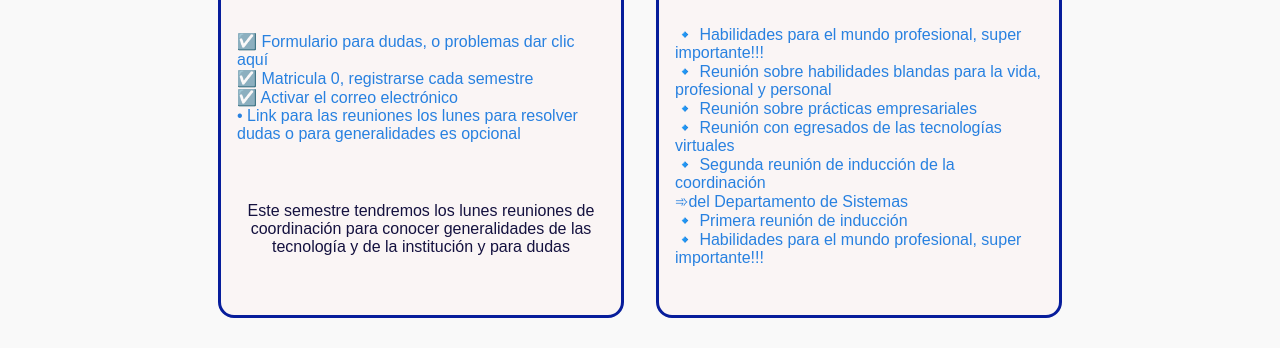
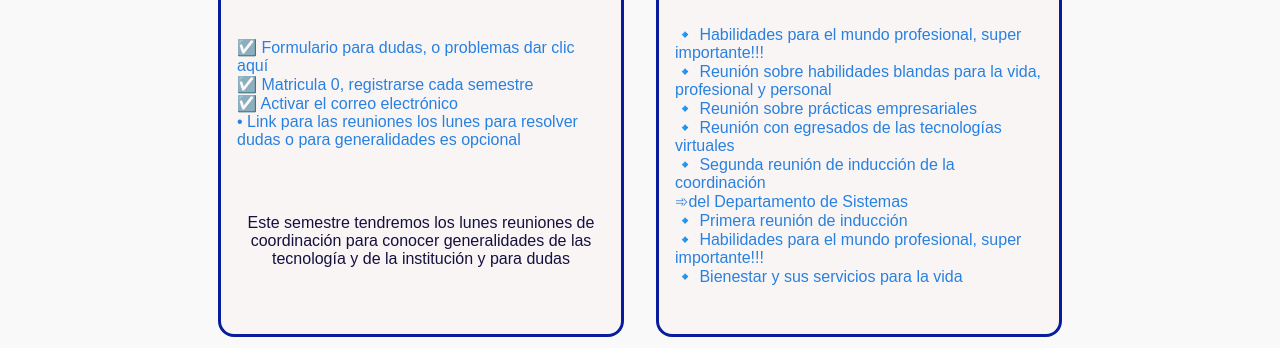
Before and after one commit to dianamariarico/dianamariarico.github.io, a plain HTML site: page index.html in a window 1280 px wide. Shown: the part 409-757 px from the top of the page. Drawn offline with Linux system fonts and the light colour scheme.

Commit message:
Update index.html

```diff
--- a/index.html
+++ b/index.html
@@ -75,7 +75,7 @@
                    <a href="https://drive.google.com/file/d/1jcFudRWsu21ZA-Fs3PoYzLtZ7fFHTrel/view?usp=sharing" target="_blank">🔹 Segunda reunión de inducción de la coordinación <br>➾del Departamento de Sistemas</a>
                    <a href="https://drive.google.com/file/d/11vtsN2C7YUmCatQhy_xgqy9CjFvl-kGm/view?usp=sharing">🔹 Primera reunión de inducción </a>
                    <a href="https://youtu.be/DVoLncRAmmo">🔹 Habilidades para el mundo profesional, super importante!!! </a>
-
+                   <a href="https://drive.google.com/file/d/1qMZjwICAJUnkGezh0EG7JYwMPUL5Bmab/view?usp=sharing  ">🔹 Bienestar y sus servicios para la vida</a>
 
                 </div>
 
```
